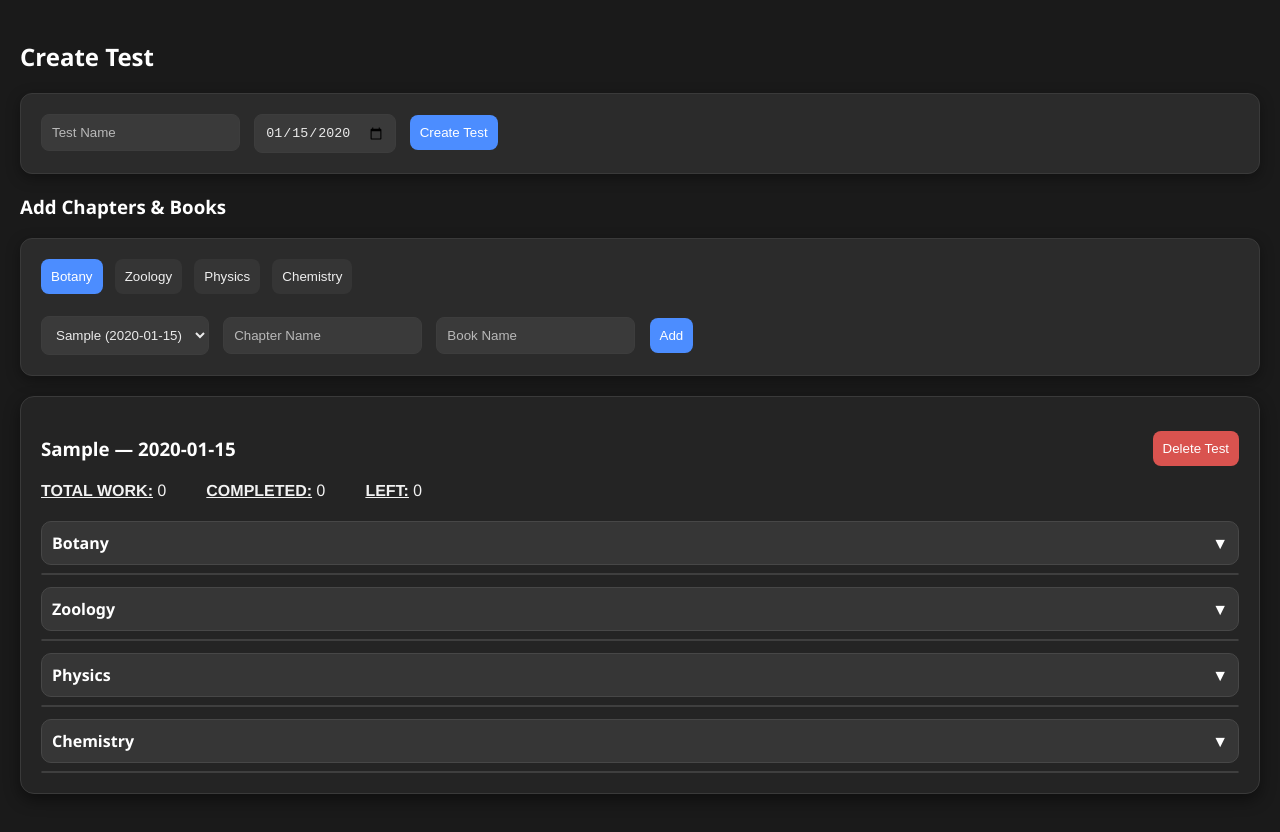
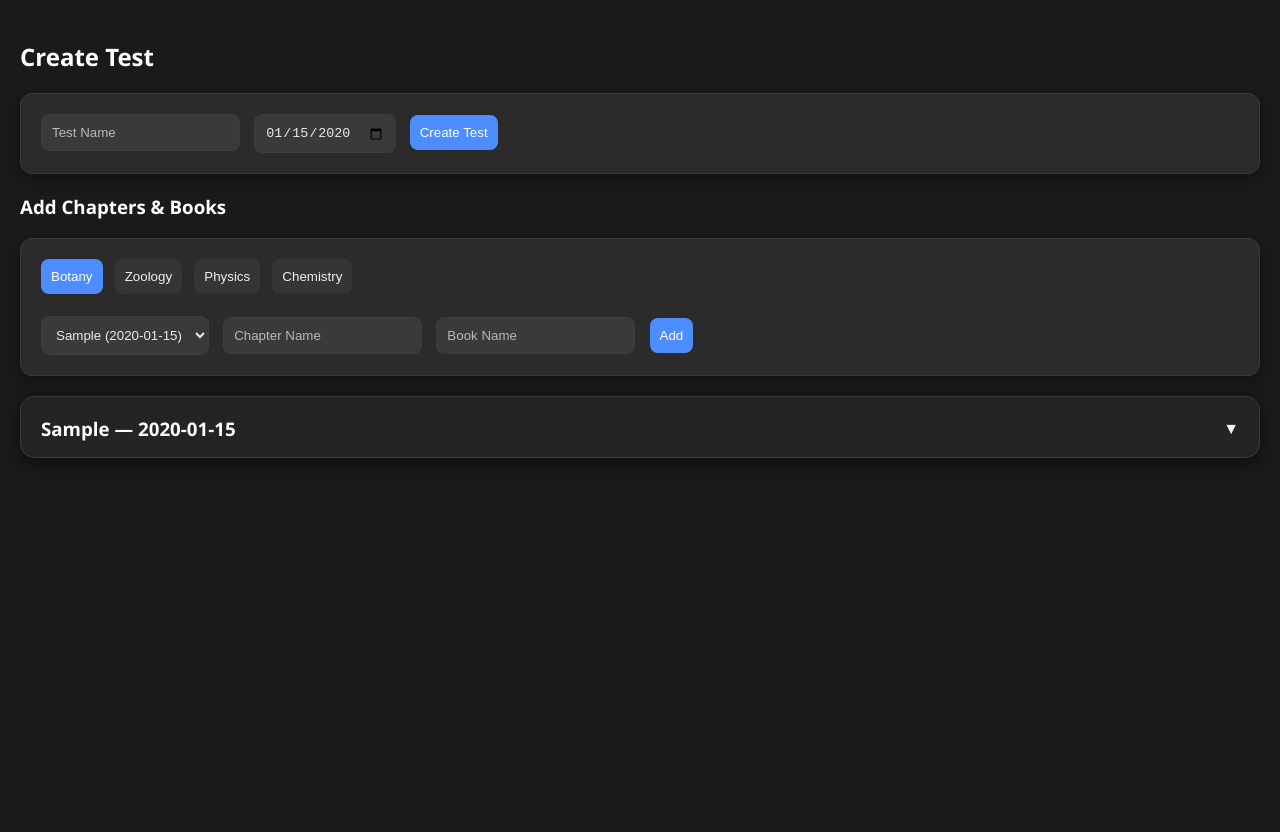
Before and after one commit to thewebcoder2009/Test_Task_List, a plain HTML site: page index.html in a window 1280 px wide. Both pictures are taken after typing "Sample", "2020-01-15" into the empty fields and a click on the button "Create Test". After the commit the page ends 800 px from the top, so only its background shows below. Drawn offline with Linux system fonts and the light colour scheme.

Commit message:
Some UI Upgrades

```diff
--- a/script.js
+++ b/script.js
@@ -81,6 +81,18 @@ function updateSingleItem(ti, sub, si) {
     if (btn) btn.textContent = item.completed ? '✔' : '○';
 }
 
+function toggleTestCard(id) {
+    const element = document.getElementsByClassName(id)[0];
+    if (!element) return;
+    if (element.classList.contains('open')){
+        element.classList.remove('open');
+        element.style.maxHeight = '40px';
+    } else {
+        element.classList.add('open');
+        element.style.maxHeight = element.scrollHeight + 'px';
+    }
+}
+
 // full render but preserve which subject panels were open
 function renderTests() {
     const container = document.getElementById('testsContainer');
@@ -89,14 +101,15 @@ function renderTests() {
     container.innerHTML = '';
 
     tests.forEach((t, ti) => {
-        const card = document.createElement('div'); card.className = 'test-card';
+        const card = document.createElement('div');
+        card.className = `test-card test-${ti}`;
 
         // Header
         const headerRow = document.createElement('div');
         headerRow.style.display = 'flex';
-        headerRow.style.justifyContent = 'space-between';
+        headerRow.style.justifyContent = 'flex-end';
         headerRow.style.alignItems = 'center';
-        headerRow.innerHTML = `<h3>${t.name} — ${t.date}</h3>`;
+        // headerRow.innerHTML = `<h3>${t.name} — ${t.date}</h3>`;
 
         // Delete Button
         const delTestBtn = document.createElement('button');
@@ -131,6 +144,14 @@ function renderTests() {
         details.style.gap = '40px';
         details.style.marginBottom = '20px';
         details.innerHTML = span
+
+        const collapseElement = `<div style="display: flex; align-items: center; justify-content: space-between; margin-bottom: 12px; cursor: pointer;" onclick="toggleTestCard('test-${ti}')">
+                                    <h3>${t.name} — ${t.date}</h3>
+                                    <span>▼</span>
+                                </div>
+                                <div style="border: 1px solid #787878; height: 0.1px; margin-bottom: 12px;"></div>`;
+
+        card.innerHTML = collapseElement;
 
         headerRow.appendChild(delTestBtn);
         card.appendChild(headerRow);
@@ -176,7 +197,7 @@ function renderTests() {
 }
 
 function deleteTest(i) {
-    if (confirm("Are you sure you want to delete this test?")){
+    if (confirm("Are you sure you want to delete this test?")) {
         tests.splice(i, 1);
         save();
         renderTests();
--- a/style.css
+++ b/style.css
@@ -3,6 +3,10 @@
     /* brighter blue for dark mode */
     --accent: #33c27d;
     /* softer green for better contrast */
+}
+
+::-webkit-scrollbar {
+    display: none;
 }
 
 body {
@@ -86,11 +90,16 @@ button:hover {
 }
 
 .test-card {
+    max-height: 40px;
+    overflow: hidden;
     background: #242424;
-    padding: 20px;
+    padding-left: 20px;
+    padding-right: 20px;
+    padding-bottom: 20px;
     border-radius: 14px;
     margin-bottom: 18px;
     box-shadow: 0 6px 16px rgba(0, 0, 0, .45);
+    transition: max-height .35s ease, padding .25s ease;
     border: 1px solid #3a3a3a;
     color: #f2f2f2;
 }
```
